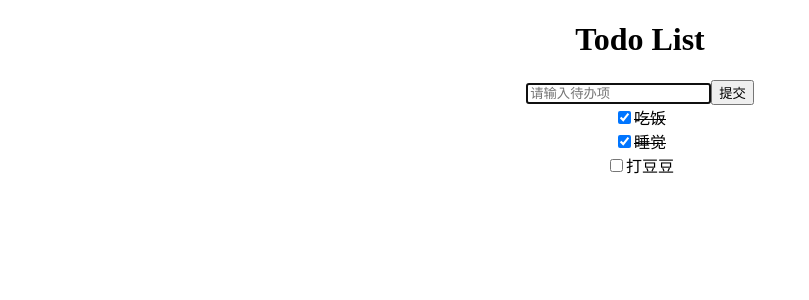
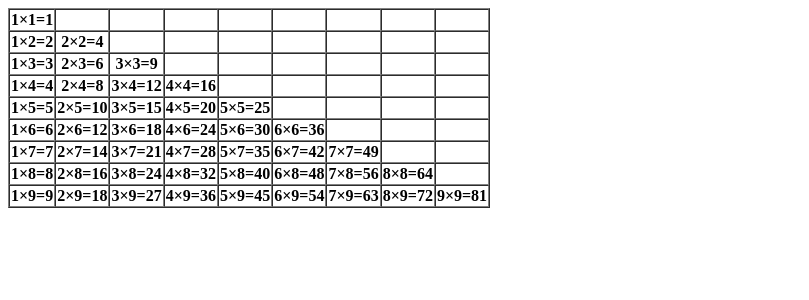
Before and after one commit to CanonNr/React-TodoList, a React (Create React App) app: page / in a window 1280 px wide. Shown: the top 300 px of the page, without its empty margins (0-809 px from the left). Built offline with nearby package versions, Linux system fonts and the light colour scheme.

Commit message:
九九乘法表

```diff
--- a/src/App/App.js
+++ b/src/App/App.js
@@ -3,6 +3,7 @@ import React from 'react';
 import Header from '../Header/Header.jsx';
 import Input from '../Input/Input';
 import TaskList from '../TaskList/TaskList';
+import Nine from '../Nine/Nine';
 
 class App extends React.Component {
   constructor(props) {
@@ -40,11 +41,14 @@ class App extends React.Component {
   }
   render() {
     return (
-      <div className="App">
-        <Header />
-        <Input parent={this} />
-        <TaskList list={this.state.taskList} parent={this}/>
+      <div>
+        <Nine/>
       </div>
+      // <div className="App">
+      //   <Header />
+      //   <Input parent={this} />
+      //   <TaskList list={this.state.taskList} parent={this}/>
+      // </div>
     );
   }
 }
--- /dev/null
+++ b/src/Nine/Nine.jsx
@@ -0,0 +1,69 @@
+import React from "react";
+
+class Miao extends React.Component {
+    constructor(x,y) {
+        super(x,y);
+        this.state = {
+            x:this.props.x,
+            y:this.props.y
+        }
+    }
+    show(){
+        if(this.state.x >= this.state.y){
+            return this.state.y +"×"+ this.state.x +"="+ this.state.y*this.state.x
+        }
+    }
+    render() {
+        return (
+            <th>{this.show()}</th>
+        );
+    }
+}
+
+class Item extends React.Component {
+    constructor(index) {
+        super(index);
+        this.state = {
+            index : this.props.index
+        }
+    }
+    get(){
+        let arr = [];
+        for(let i = 1;i<10;i++){
+            arr.push(<Miao x={this.state.index} y={i}/>)
+        }
+        return arr
+    }
+    render() {
+        return (
+            <tr >
+                {this.get()}
+            </tr>
+        );
+    }
+}
+
+class Nine extends React.Component {
+    constructor(props) {
+        super(props);
+        this.state = {  }
+    }
+    get(){
+        let arr = [];
+        for(let i = 1;i<10;i++){
+            arr.push(<Item index={i} />)
+        }
+        return arr
+    }
+    render() {
+        return (
+            <div className="99">
+                <table border="1px" cellspacing="0">
+                    {this.get()}
+                </table>
+            </div>
+        );
+    }
+}
+
+export default Nine;
```
